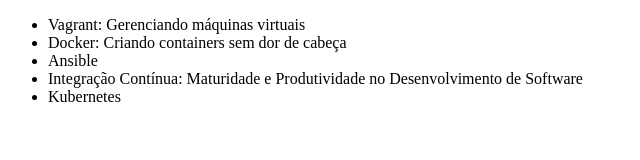
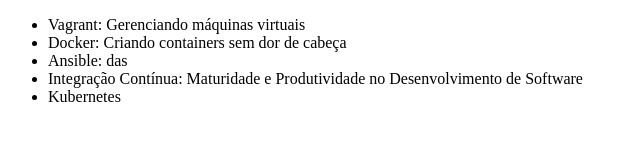
Before and after one commit to FlavioFBJunior/alura-git, a plain HTML site: page index.html in a window 1280 px wide. Shown: the full height of the page, 0-640 px from the left. Drawn offline with Linux system fonts and the light colour scheme.

Commit message:
Alterando o código

```diff
--- a/index.html
+++ b/index.html
@@ -8,7 +8,7 @@
     <ul>
         <li>Vagrant: Gerenciando máquinas virtuais</li>
         <li>Docker: Criando containers sem dor de cabeça</li>
-        <li>Ansible</li>
+        <li>Ansible: das</li>
         <li>Integração Contínua: Maturidade e Produtividade no Desenvolvimento de Software</li>
         <li>Kubernetes</li>
     </ul>
```
